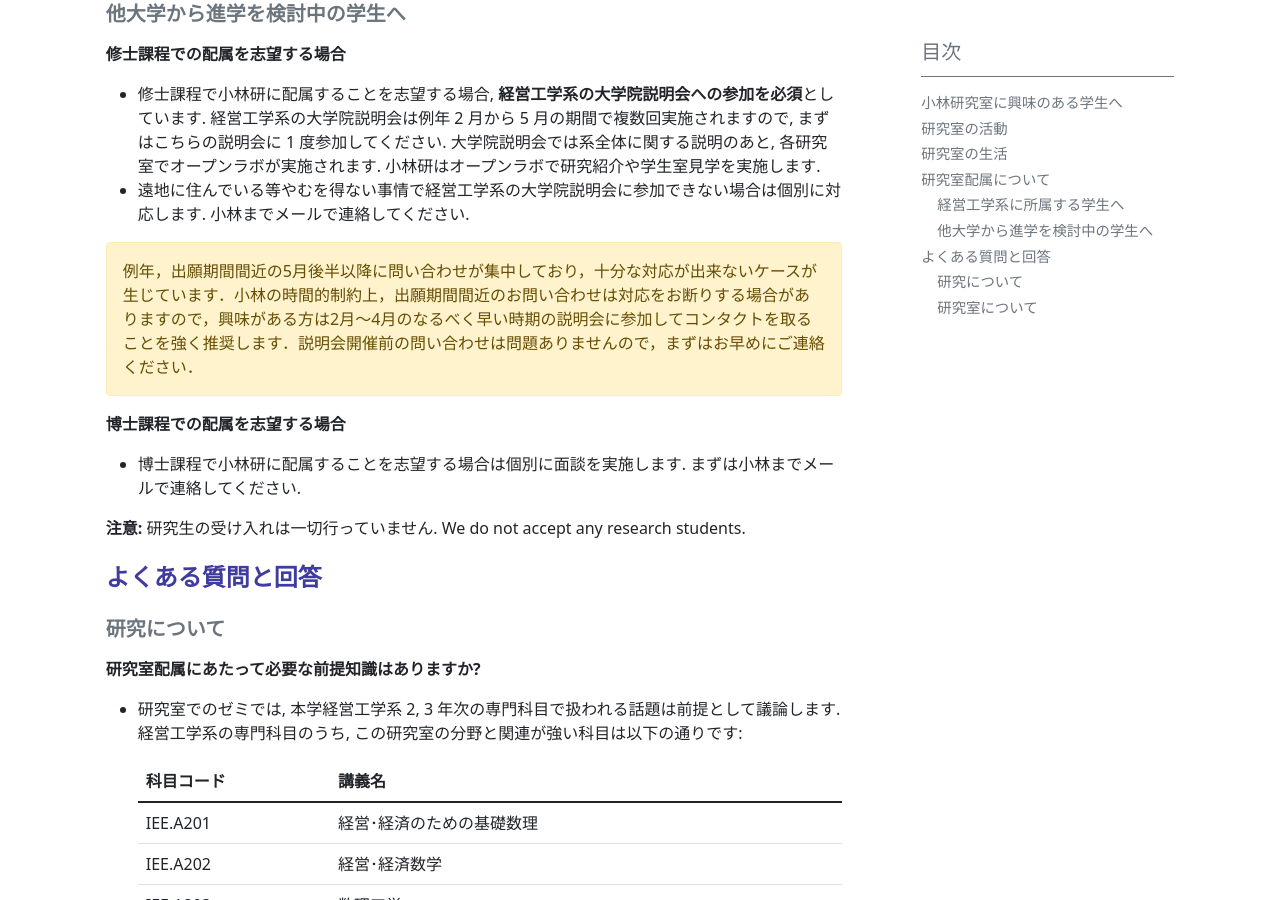
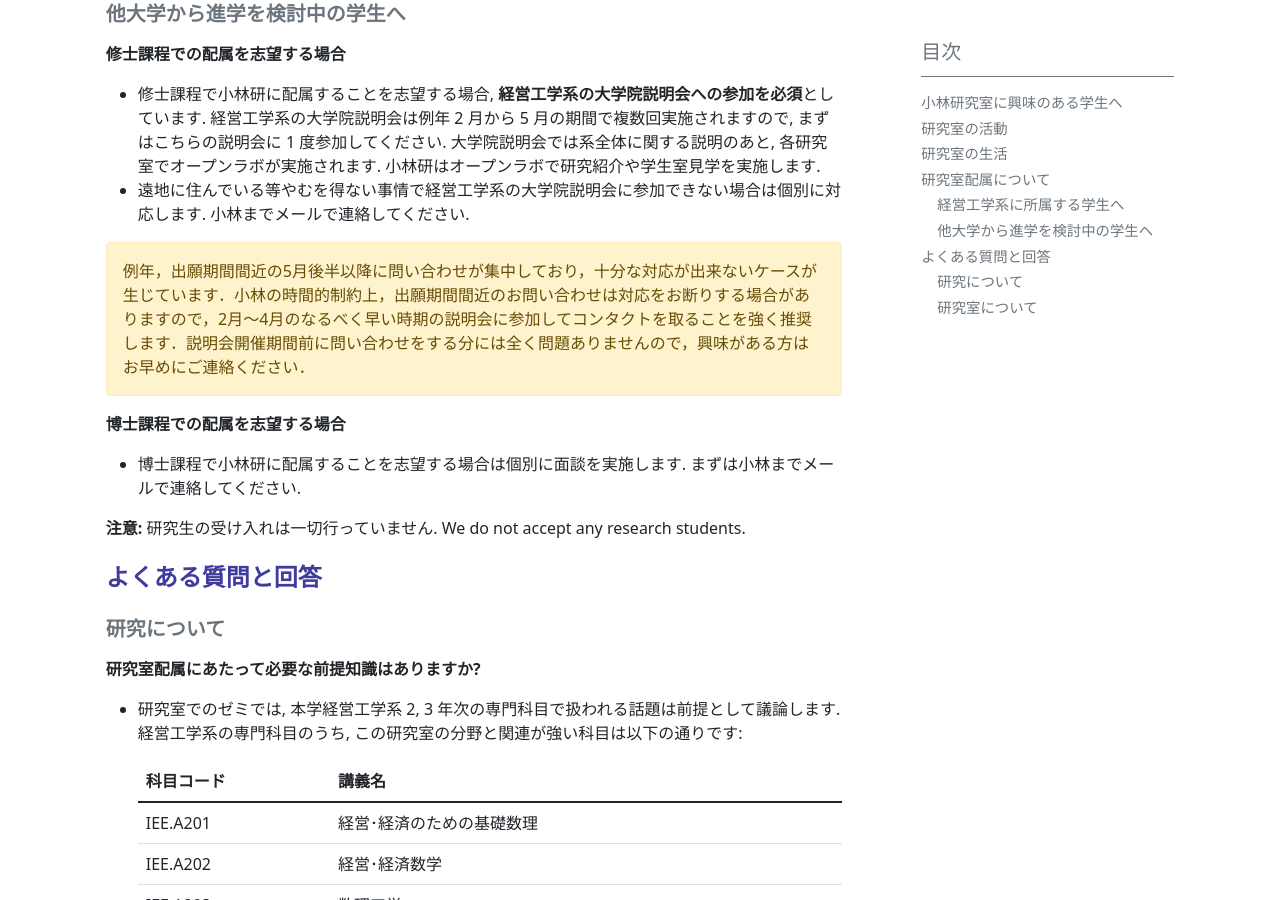
Before and after one commit to isct-koba-lab/isct-koba-lab.github.io, a Jekyll site: the page built from pages/for-students.md, in a window 1280 px wide and 900 px high, scrolled down 1468 px. Built offline with Jekyll 4.4.1, drawn with Linux system fonts in a browser that asks for light colours.

Commit message:
update for-student

```diff
--- a/pages/for-students.md
+++ b/pages/for-students.md
@@ -49,7 +49,7 @@ toc: true
 - 遠地に住んでいる等やむを得ない事情で経営工学系の大学院説明会に参加できない場合は個別に対応します. 小林までメールで連絡してください.
 
 {:.alert .alert-warning}
-例年，出願期間間近の5月後半以降に問い合わせが集中しており，十分な対応が出来ないケースが生じています．小林の時間的制約上，出願期間間近のお問い合わせは対応をお断りする場合がありますので，興味がある方は2月〜4月のなるべく早い時期の説明会に参加してコンタクトを取ることを強く推奨します．説明会開催前の問い合わせは問題ありませんので，まずはお早めにご連絡ください．
+例年，出願期間間近の5月後半以降に問い合わせが集中しており，十分な対応が出来ないケースが生じています．小林の時間的制約上，出願期間間近のお問い合わせは対応をお断りする場合がありますので，2月〜4月のなるべく早い時期の説明会に参加してコンタクトを取ることを強く推奨します．説明会開催期間前に問い合わせをする分には全く問題ありませんので，興味がある方はお早めにご連絡ください．
 
 **博士課程での配属を志望する場合**
 - 博士課程で小林研に配属することを志望する場合は個別に面談を実施します. まずは小林までメールで連絡してください.
```
